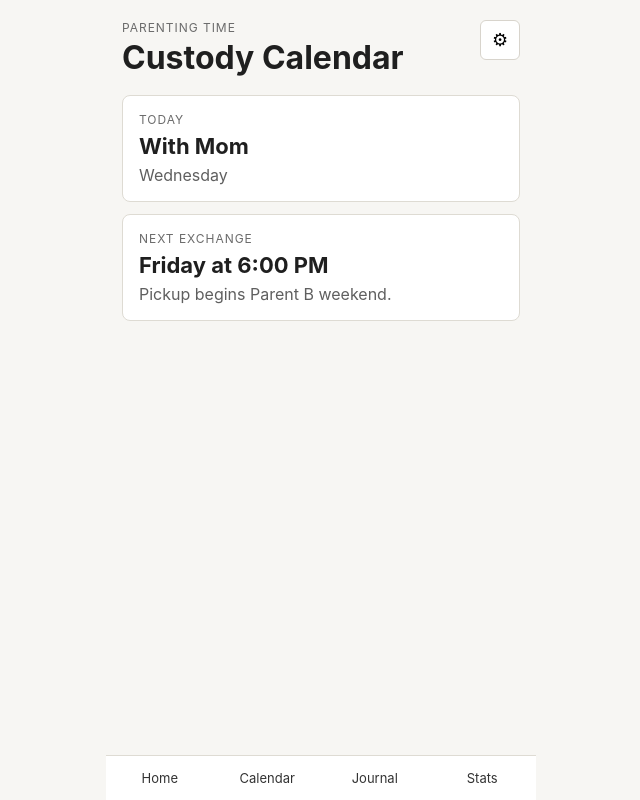
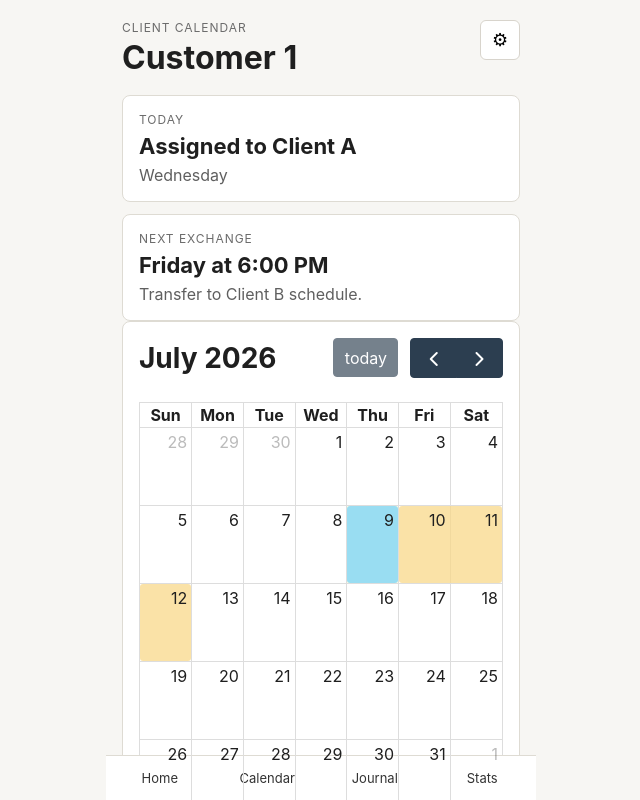
Before and after one commit to soledaddelrio/client-calendar, a React (Vite) app: page / in a window 1280 px wide. Shown: the top 800 px of the page, without its empty margins (319-959 px from the left). Built offline with nearby package versions, Linux system fonts and the light colour scheme.

Commit message:
Move sample schedule into data file

```diff
--- a/package.json
+++ b/package.json
@@ -10,6 +10,9 @@
     "preview": "vite preview"
   },
   "dependencies": {
+    "@fullcalendar/daygrid": "^6.1.21",
+    "@fullcalendar/interaction": "^6.1.21",
+    "@fullcalendar/react": "^6.1.21",
     "react": "^19.2.7",
     "react-dom": "^19.2.7"
   },
--- a/src/App.css
+++ b/src/App.css
@@ -95,3 +95,25 @@ h2 {
   text-decoration: none;
   font-size: 13px;
 }
+.fc-event {
+  border: none;
+  border-radius: 3px;
+  font-size: 11px;
+  padding: 2px;
+}
+
+.event-client-a {
+  background: #4f8ef7;
+}
+
+.event-client-b {
+  background: #54b56b;
+}
+
+.event-transfer {
+  background: #f0ad4e;
+  color: #222;
+}
+.fc-bg-event {
+  opacity: 0.75 !important;
+}
--- /dev/null
+++ b/src/components/Calendar.tsx
@@ -0,0 +1,25 @@
+import FullCalendar from '@fullcalendar/react'
+import dayGridPlugin from '@fullcalendar/daygrid'
+import interactionPlugin from '@fullcalendar/interaction'
+import { sampleSchedule } from '../data/sampleSchedule'
+
+const sampleEvents = sampleSchedule.map((block) => ({
+  start: block.start,
+  end: block.end,
+  display: 'background',
+  backgroundColor:
+    block.client === 'A'
+      ? '#77d4f9'
+      : '#F8D88A',
+}))
+
+export default function Calendar() {
+  return (
+    <FullCalendar
+      plugins={[dayGridPlugin, interactionPlugin]}
+      initialView="dayGridMonth"
+      height="auto"
+      events={sampleEvents}
+    />
+  )
+}
--- a/src/components/Header.tsx
+++ b/src/components/Header.tsx
@@ -2,8 +2,8 @@ export default function Header() {
   return (
     <header className="app-header">
       <div>
-        <p className="eyebrow">Parenting time</p>
-        <h1>Custody Calendar</h1>
+        <p className="eyebrow">Client Calendar</p>
+        <h1>Customer 1</h1>
       </div>
       <button className="icon-button" aria-label="Settings">
         ⚙
--- /dev/null
+++ b/src/data/sampleSchedule.ts
@@ -0,0 +1,21 @@
+export type ScheduleBlock = {
+  client: 'A' | 'B'
+  start: string
+  end: string
+  type: 'possession'
+}
+
+export const sampleSchedule: ScheduleBlock[] = [
+  {
+    client: 'A',
+    start: '2026-07-09',
+    end: '2026-07-10',
+    type: 'possession',
+  },
+  {
+    client: 'B',
+    start: '2026-07-10',
+    end: '2026-07-13',
+    type: 'possession',
+  },
+]
--- a/src/pages/Home.tsx
+++ b/src/pages/Home.tsx
@@ -1,5 +1,7 @@
 import Header from '../components/Header'
 import BottomNav from '../components/BottomNav'
+import Calendar from '../components/Calendar'
+
 
 export default function Home() {
   return (
@@ -9,16 +11,20 @@ export default function Home() {
       <main className="home-page">
         <section className="card">
           <p className="eyebrow">Today</p>
-          <h2>With Mom</h2>
+          <h2>Assigned to Client A</h2>
           <p>Wednesday</p>
         </section>
 
         <section className="card">
           <p className="eyebrow">Next exchange</p>
           <h2>Friday at 6:00 PM</h2>
-          <p>Pickup begins Parent B weekend.</p>
+          <p>Transfer to Client B schedule.</p>
         </section>
       </main>
+
+<section className="card">
+  <Calendar />
+</section>
 
       <BottomNav />
     </div>
```
Also changed, not shown: 3 other files (tests, documents, lock files or other folders).
